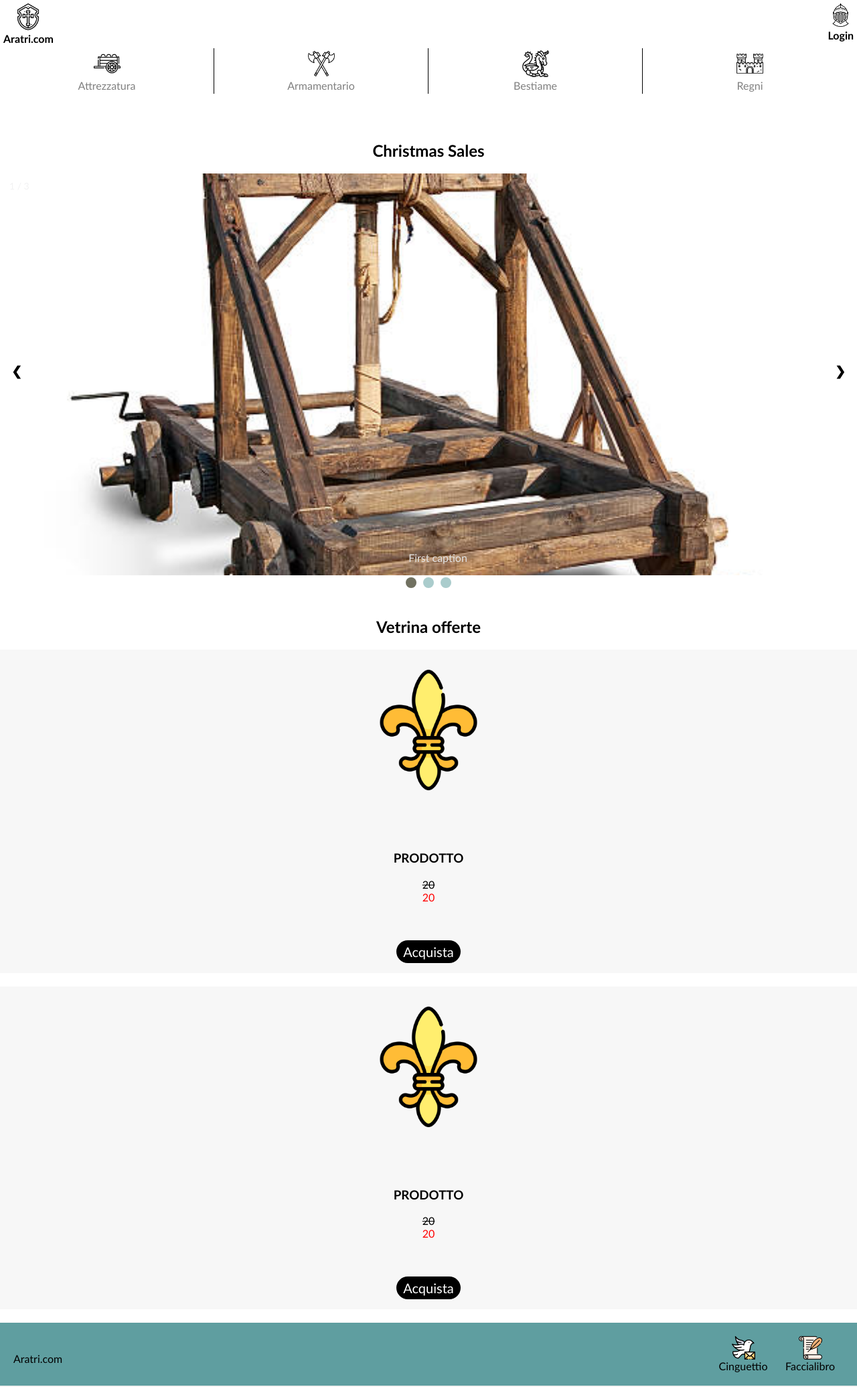
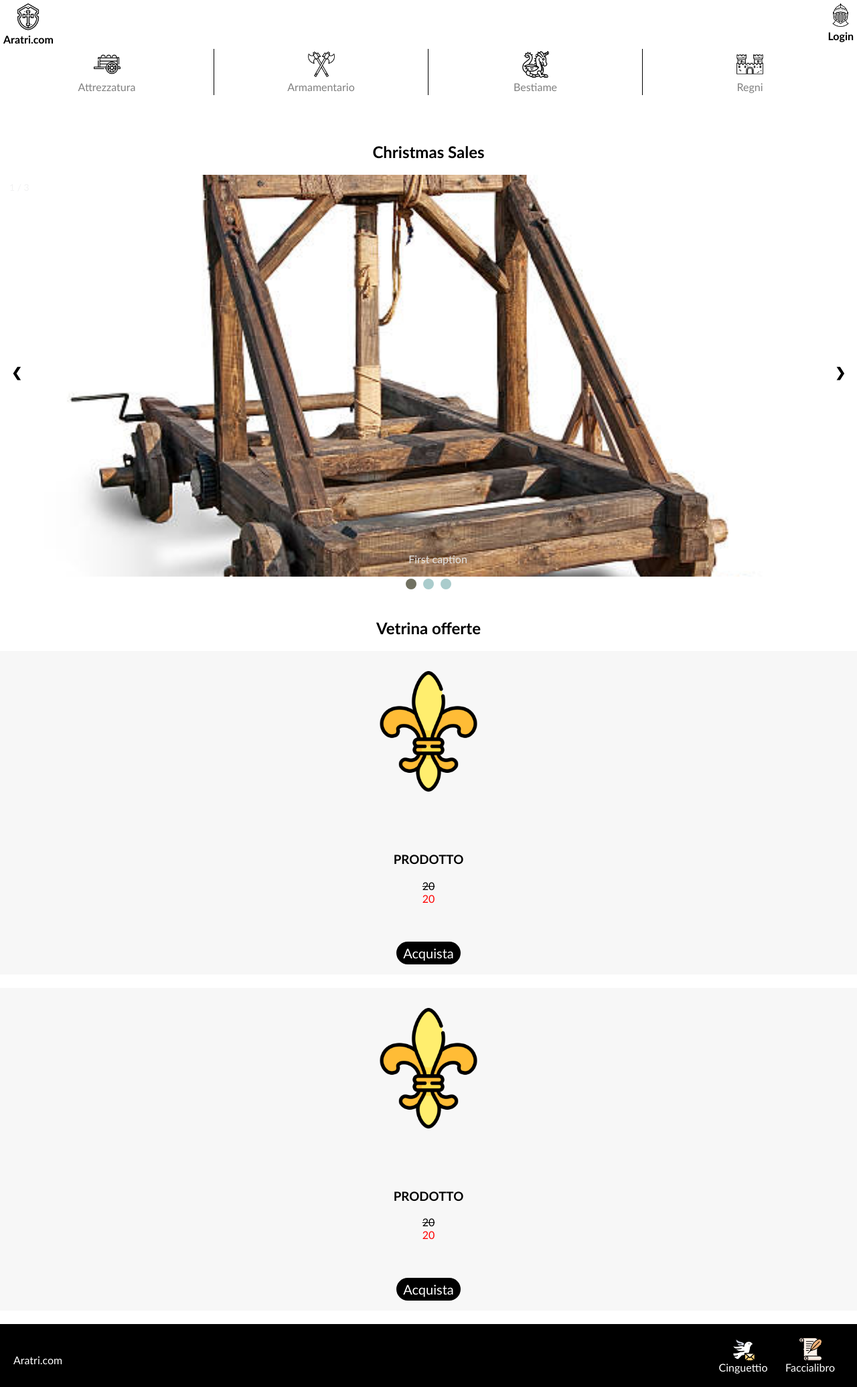
Before and after one commit to ThomasCapelli/TW-Project, a PHP site: page /html/home.html in a window 1280 px wide. Shown: the whole page at 67% size. Run offline with PHP 8.4, Linux system fonts and the light colour scheme.

Commit message:
Added bottom border on icon link hover + changed style to footer

```diff
--- a/css/style.css
+++ b/css/style.css
@@ -19,13 +19,16 @@ header nav div:first-of-type a img{
 }
 header nav div a img{
     width: 35px;
+    border: ridge 1px transparent;
+    border-left: hidden;
+    border-right: hidden;
+    border-top: hidden;
 }
 header nav div a{
     font-weight: bold;
     color: black;
     text-decoration: none;
 }
-
 header > nav > div > a:hover {
   color: grey;
 }
@@ -51,6 +54,10 @@ body > nav ul li div {
 }
 body > nav ul li img {
     width: 40px;
+    border: ridge 1px transparent;
+    border-left: hidden;
+    border-right: hidden;
+    border-top: hidden;
 }
 body > nav > ul > li > div > a {
     display: block;
@@ -60,7 +67,7 @@ body > nav > ul > li > div > a {
     color: grey;
 }
 body > nav > ul > li > div > a:hover {
-    color: white;
+    color: red;
 }
 /*MAIN*/
 main > section > h2, main > h2{
@@ -115,7 +122,7 @@ article > footer > a:hover {
 
 body > footer {
     padding: 20px;
-    background-color: cadetblue;
+    background-color: black;
 }
 
 body > footer div ul {
@@ -123,6 +130,7 @@ body > footer div ul {
 }
 body > footer div ul li {
   font-family: 'Gill Sans', 'Gill Sans MT', Calibri, 'Trebuchet MS', sans-serif;
+  color: white;
   float: left;
   padding-top: 24px;
   list-style: none;
@@ -135,11 +143,11 @@ body > footer div ul li:not(:first-of-type) {
 body > footer div ul li a {
   text-decoration: none;
   font-family: 'Gill Sans', 'Gill Sans MT', Calibri, 'Trebuchet MS', sans-serif;
-  color: black;
+  color: white;
   text-align: center;
 }
 body > footer div ul li a:hover {
-  color:white;
+  color:red;
 }
 body > footer div ul li a img:hover {
   width: 40px;
@@ -278,5 +286,4 @@ main section:first-of-type div:not(:first-of-type){
 /* Class added to Main tag to prevent "lags" when scrolling */
 .content {
   padding-top: 50px;
-
 }
--- a/html/home.html
+++ b/html/home.html
@@ -11,6 +11,7 @@
     </script>
     <script src="../js/carousel.js" type="text/javascript"></script>
     <script src="../js/sticky-nav.js" type="text/javascript"></script>
+    <script src="../js/icon-hover-border.js" type="text/javascript"></script>
 
     <link href="../css/style.css" rel="stylesheet">
     <link href="../icons/favicon.ico" rel="icon" type="image/x-icon" />
@@ -20,14 +21,14 @@
     <header>
         <!-- Menù iniziale con logo e login-->
         <nav>
-            <div><a href="#" ><img src="../icons/Logo.png" alt="Website logo" /><p>Aratri.com</p></a></div>
-            <div><a href="#" ><img src="../icons/Login.png" alt="Login logo" /><p>Login</p></a></div>
+            <div><a href="#" ><img src="../icons/Logo.png" alt="Website logo" class="icon" /><p>Aratri.com</p></a></div>
+            <div><a href="#" ><img src="../icons/Login.png" alt="Login logo" class="icon" /><p>Login</p></a></div>
         </nav>
     </header>
     <!-- Menù categorie -->
     <nav>
         <ul id="stickyNav">
-            <li><div><a href="#" ><img src="../icons/Attrezzi.png" alt="Kit category logo" /><p>Attrezzatura</p></a></div></li><li><div><a href="#" ><img src="../icons/Armi.png" alt="Weapons category logo" /><p>Armamentario</p></a></div></li><li><div><a href="#" ><img src="../icons/Bestiame.png" alt="Animals category logo" /><p>Bestiame</p></a></div></li><li><div><a href="#" ><img src="../icons/Regni.png" alt="Kingdoms category logo" /><p>Regni</p></a></div></li>
+            <li><div><a href="#" ><img src="../icons/Attrezzi.png" alt="Kit category logo" class="icon" /><p>Attrezzatura</p></a></div></li><li><div><a href="#" ><img src="../icons/Armi.png" alt="Weapons category logo" class="icon" /><p>Armamentario</p></a></div></li><li><div><a href="#" ><img src="../icons/Bestiame.png" alt="Animals category logo" class="icon" /><p>Bestiame</p></a></div></li><li><div><a href="#" ><img src="../icons/Regni.png" alt="Kingdoms category logo" class="icon" /><p>Regni</p></a></div></li>
         </ul>
     </nav>
     <main >
--- /dev/null
+++ b/js/icon-hover-border.js
@@ -0,0 +1,7 @@
+$(document).ready(function(){
+    $("a").hover(function(){
+        $(this).children(".icon").css("border-color","red");
+    }, function(){
+        $(this).children(".icon").css("border-color","transparent");
+    });
+});
```
Also changed, not shown: Icons/Red_hollow_square.png (added).
